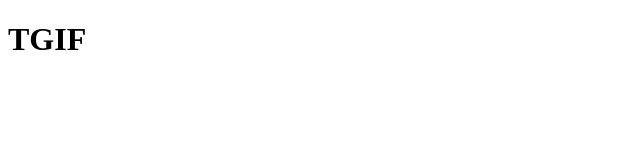
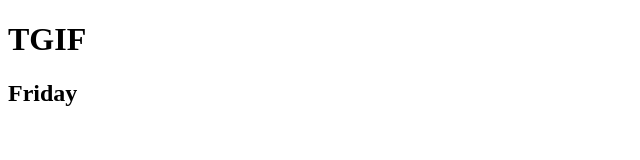
Before and after one commit to amberyiyao/Friday, a plain HTML site: page index.html in a window 1280 px wide. Shown: the whole page, without its empty margins (0-640 px from the left). Drawn offline with Linux system fonts and the light colour scheme.

Commit message:
added h2

```diff
--- a/index.html
+++ b/index.html
@@ -6,5 +6,6 @@
 </head>
 <body>
     <h1>TGIF</h1>
+    <h2>Friday</h2>
 </body>
 </html>
```
